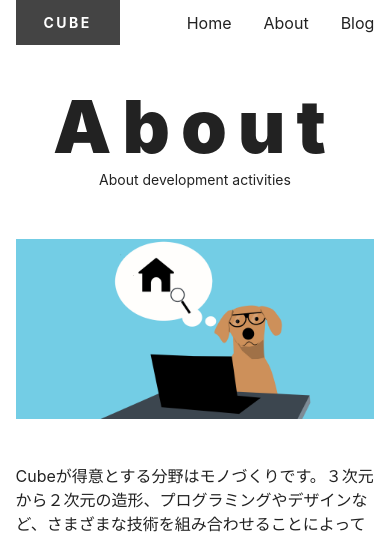
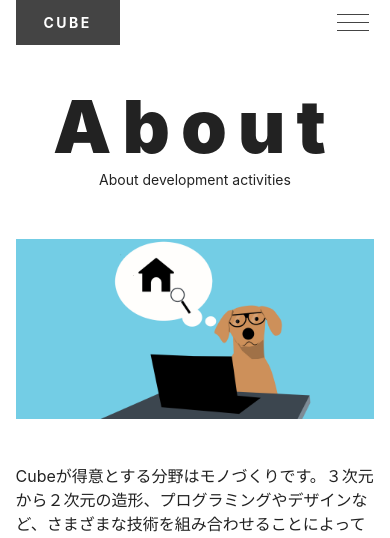
Before and after one commit to itc-s22025/React2, a Next.js app: page /about in a window 390 px wide. Shown: the top 538 px of the page. Built offline with nearby package versions, Linux system fonts and the light colour scheme.

Commit message:
10.3 ハンバーガーメニュー

```diff
--- a/components/nav.js
+++ b/components/nav.js
@@ -1,23 +1,49 @@
+import { useState } from 'react'
 import Link from 'next/link'
 import s from 'styles/nav.module.css'
 
 const Nav = () => {
+	const [navIsOpen, setNavIsOpen] = useState(false)
+
+	const toggleNav = () => {
+		setNavIsOpen((prev) => !prev)
+	}
+
+	const closeNav = () => {
+		setNavIsOpen(false)
+	}
 	return(
-		<nav>
+		<nav className={navIsOpen ? s.open : s.close}>
+			{navIsOpen && (
+				<style jsx global>{`
+					@media (max-width: 767px){
+						body{
+							overflow: hidden;
+							position: fixed;
+							width: 100%;
+						}
+					}
+				`}</style>
+			)}
+
+			<button className={s.btn} onClick={toggleNav}>
+				<span className={s.bar}></span>
+				<span className="sr-only">MENU</span>
+			</button>
 			<ul className={s.list}>
 				<li>
 					<Link href="/">
-						Home
+						<span onClick={closeNav}>Home</span>
 					</Link>
 				</li>
 				<li>
 					<Link href="/about">
-						About
+						<span onClick={closeNav}>About</span>
 					</Link>
 				</li>
 				<li>
 					<Link href="/blog">
-						Blog
+						<span onClick={closeNav}>Blog</span>
 					</Link>
 				</li>
 			</ul>
--- a/styles/nav.module.css
+++ b/styles/nav.module.css
@@ -1,8 +1,106 @@
+/*desktop*/
+@media (min-width: 768px){
+        .btn{
+        display: none;}
+}
+
 .list{
         display: flex;
         gap: 2em;
 }
 
+.list a:hover{
+        color: var(--accent);
+}
+
+
+/*mobile*/
+@media (max-width: 767px){
+
+	/*button*/
+        .btn{
+                all: unset;
+                outline: revert;
+                -webkit-tap-highlight-color: transparent;
+                cursor: pointer;
+                width: 42px;
+                height: 42px;
+                position: relative;
+                z-index: 200;
+        }
+
+        .close .btn{
+                color: var(--gray-75);
+        }
+
+        .open .btn{
+                color: var(--white);
+        }
+
+        /*var inside the button*/
+        .btn{
+                display: grid;
+                place-items: center;
+        }
+
+	.btn::before,
+        .btn::after,
+        .btn .bar{
+                grid-area: 1 / 1;
+                content: '';
+                display: block;
+                width: 32px;
+                height: 1px;
+                background-color: currentColor;
+                transition: transform 0.4s;
+        }
+
+        .close .btn::before{
+                transform: translateY(-8px);
+        }
+
+        .close .btn::after{
+                transform: translateY(8px);
+        }
+
+        .open .btn::before{
+                transform: rotate(45deg);
+        }
+
+        .open .btn::after{
+                transform: rotate(-45deg);
+        }
+
+        .open .btn .bar{
+                transform: scale(0);
+        }
+
+
+	/*menu overlay*/
+        .list{
+                position: fixed;
+                inset: 0 -100% 0 100%;
+                z-index: 100;
+                background: rgba(0, 0, 0, 0.8);
+                color: var(--white);
+                transition: transform 0.4s;
+        }
+
+        .open .list{
+                transform: translateX(-100%);
+        }
+
+        /*menu inside the overlay*/
+        .list{
+                display: grid;
+                gap: 40px;
+                place-content: center;
+                text-align: center;
+        }
+}
+
+
+/*hover*/
 @media (hover: hover){
         .list a:hover{
                 color: var(--accent);
@@ -13,8 +111,8 @@
         .list a{
                 -webkit-tap-highlight-color: transparent;
         }
+}
 
-	.list a:active{
+@media a :activ{
         color: var(--accent);
 }
-}
```
Lines whose indentation alone changed are shown as unchanged.
